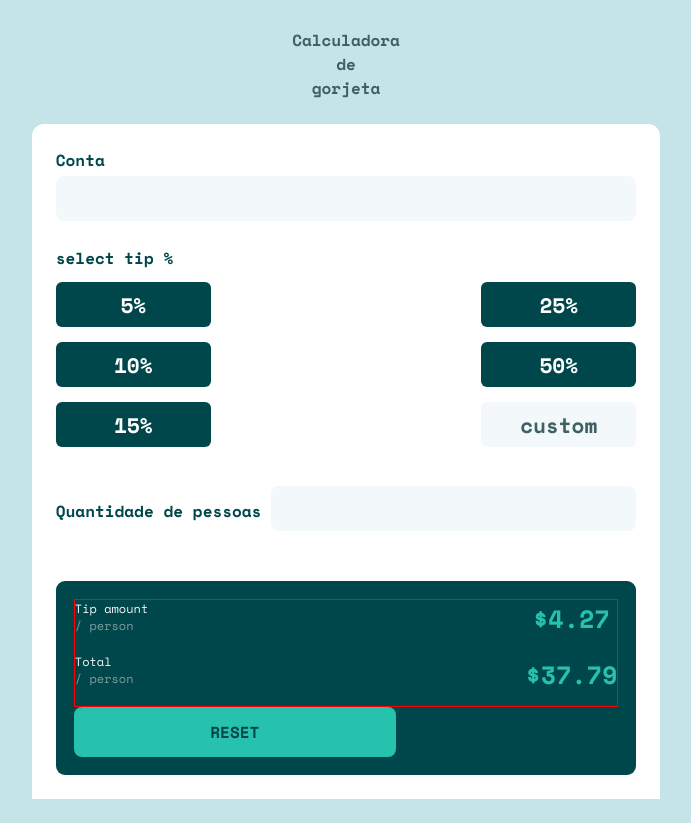
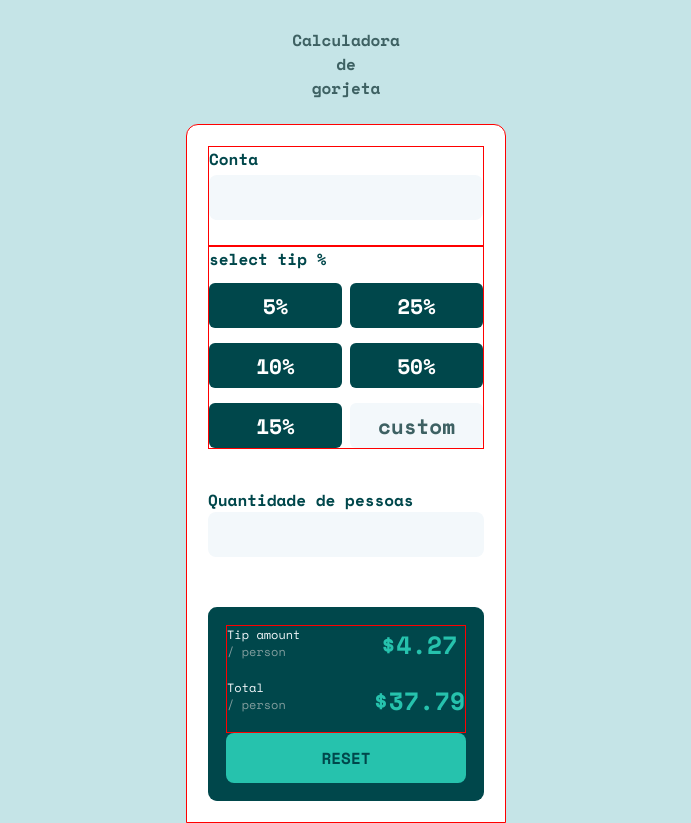
Before and after one commit to pachecx/Calculadora-de-gorjeta, a plain HTML site: page calculadora/index.html in a window 1280 px wide. Shown: the whole page, without its empty margins (294-985 px from the left). Before the commit the page ends 800 px from the top, so only its background shows below. Drawn offline with nearby package versions, Linux system fonts and the light colour scheme.

Commit message:
adjusting box

```diff
--- a/calculadora/index.html
+++ b/calculadora/index.html
@@ -115,7 +115,7 @@
                     </div>
                 </div>
 
-                <button class="clear">
+                <button class="reset">
                     <span>
                         RESET
                     </span>
--- a/calculadora/style.css
+++ b/calculadora/style.css
@@ -35,17 +35,17 @@ body{
 
 .app{
     background: var(--bc-card);
-    padding: 2.4rem;
-    min-width: 32.0rem;
-    max-width: 82.0rem;
-
+    padding: 2.1rem;
+    max-width: 32.0rem;
     border-radius: 1.2rem 1.2rem 0 0;
-
+    border: 1px solid red;
 }
 
 .bill{
     display: flex;
     flex-direction: column;
+    border: 1px solid red;
+
 }
 
 label{
@@ -73,10 +73,16 @@ label{
 
 }
 
+.tip{
+    border: 1px solid red;
+
+}
+
 .select-tip{
     display: flex;
     justify-content: space-between;
     margin-top: 1.2rem;
+
 }
 
 .column1,
@@ -89,7 +95,7 @@ label{
 .select-tip .column1 button,
 .select-tip .column2 button{
     height: 4.5rem;
-    width: 15.5rem;
+    width: 13.3rem;
     border-radius: .6rem;
     border: none;
 }
@@ -115,7 +121,7 @@ label{
 
 .qnt #quantidade{
     margin-bottom: 2.9rem;
-
+    width: 100%;
     background-image: url(./SVG/icon-person.svg);
     background-repeat: no-repeat;
     background-position: left;
@@ -169,15 +175,15 @@ label{
     font-weight: bold;
 }
 
-.clear{
+.reset{
     height: 5rem;
-    width: 32.2rem;
+    width: 100%;
     background: var(--btn-selected);
     border-radius: .8rem;
     border: none;
 }
 
-.clear span{
+.reset span{
     font-family: 'Space Mono', monospace;
     font-weight: bold;
     color: var(--bc-options);
```
